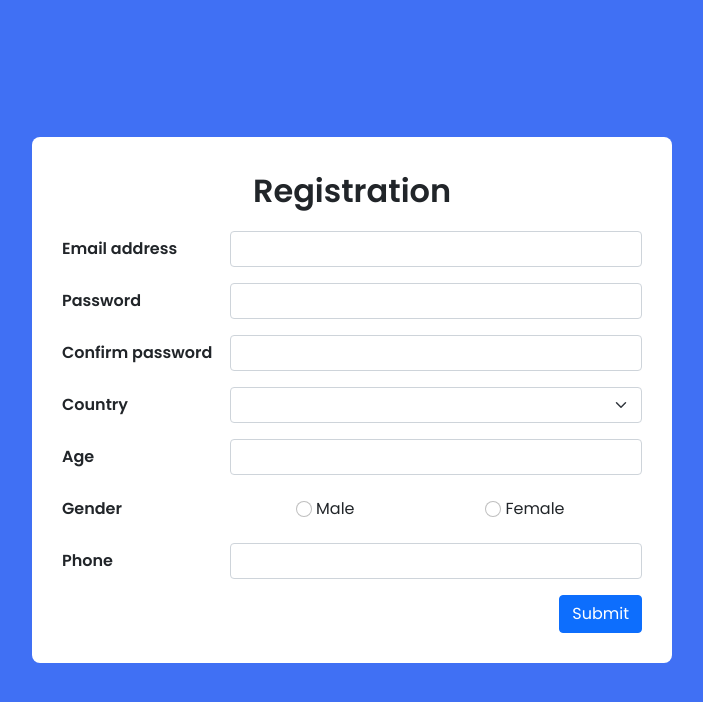
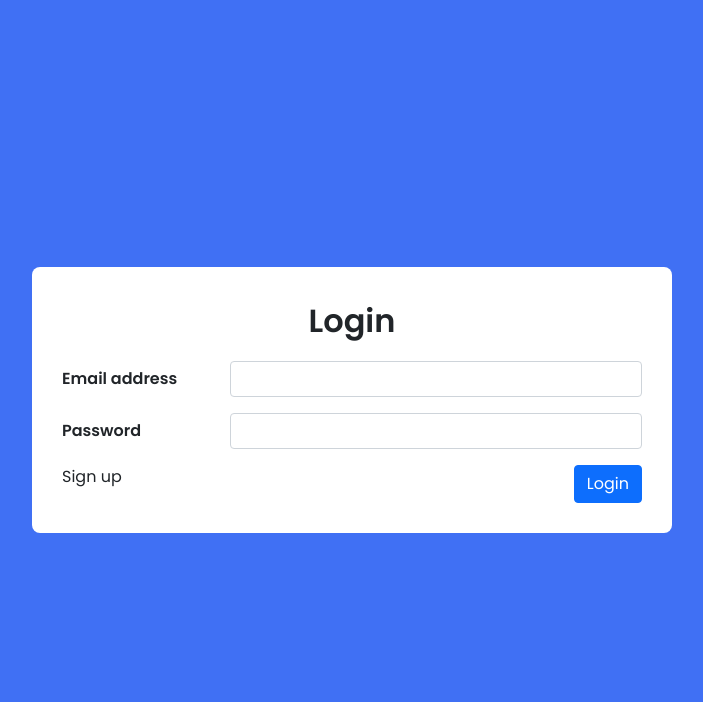
Before and after one commit to LuytBui/Module5_Lesson6_Task_Register-And-Login, an Angular app: page / in a window 1280 px wide. Shown: the top 702 px of the page, without its empty margins (288-991 px from the left). Built offline with nearby package versions, Linux system fonts and the light colour scheme.

Commit message:
tinh nang login fake

```diff
--- a/src/app/app.component.html
+++ b/src/app/app.component.html
@@ -1,2 +1,3 @@
 <!--<app-register-and-login></app-register-and-login>-->
-<app-register></app-register>
+<!--<app-register></app-register>-->
+<app-login></app-login>
--- a/src/app/register-and-login/login/login.component.css
+++ b/src/app/register-and-login/login/login.component.css
@@ -0,0 +1,86 @@
+/* ===== Google Font Import - Poformsins ===== */
+@import url('https://fonts.googleapis.com/css2?family=Poppins:wght@300;400;500;600;700&display=swap');
+
+* {
+  margin: 0;
+  padding: 0;
+  box-sizing: border-box;
+  font-family: 'Poppins', sans-serif;
+}
+
+.tittle {
+  font-size: 32px;
+  font-weight: 600;
+}
+
+.container-full-screen {
+  height: 100vh;
+  display: flex;
+  align-items: center;
+  justify-content: center;
+  background-color: #4070f4;
+}
+
+.container-form {
+  width: 50%;
+  max-width: 648px;
+  border-radius: 8px;
+  padding: 30px;
+  background-color: #fff;
+}
+
+.form-row {
+  display: flex;
+  gap: 12px;
+  justify-content: space-between;
+  align-items: center;
+}
+
+.form-row .form-label {
+  font-weight: 600;
+  height: 50%;
+  width: 38%;
+}
+
+.radio-group {
+  display: flex;
+  align-items: center;
+  gap: 4px;
+}
+
+.radio-group div {
+  height: 50%;
+}
+
+.form-row > * {
+  margin: auto;
+  height: 36px;
+  /*border: 1px solid black;*/
+}
+
+.form-row input, .form-row select {
+  padding-inline-start: 8px;
+}
+
+.flex-end {
+  display: flex;
+  justify-content: flex-end;
+}
+
+button[type='submit'] {
+  padding: 6px 12px;
+  margin-left: auto;
+  margin-right: 0;
+}
+
+.form-check-inline {
+  display: flex;
+  justify-content: space-around;
+  width: 90%;
+}
+
+.error-message p {
+  width: 100%;
+  color: red;
+  margin: 0.75rem 180px;
+}
--- a/src/app/register-and-login/login/login.component.html
+++ b/src/app/register-and-login/login/login.component.html
@@ -1 +1,36 @@
-<p>login works!</p>
+<div class="container-full-screen">
+  <div class="container-form">
+    <form [formGroup]="registerForm" (ngSubmit)="submitForm()">
+      <div class="mb-3 d-flex justify-content-center">
+        <span class="tittle">Login</span>
+      </div>
+      <div class="mb-3">
+        <div class="form-row">
+          <label for="input-email" class="form-label">Email address</label>
+          <input type="email" class="form-control" id="input-email" formControlName="email" (focus)="inputEmailOnFocus()">
+        </div>
+        <div class="error-message"
+             [hidden]="!emailNotExist"
+        >
+          <p>This email does not belong to any account</p>
+        </div>
+      </div>
+      <div class="mb-3">
+        <div class="form-row">
+          <label for="input-password" class="form-label">Password</label>
+          <input type="password" class="form-control" id="input-password" formControlName="password">
+        </div>
+        <div class="error-message"
+             [hidden]="!wrongPassword || emailNotExist"
+        >
+          <p>Wrong password!</p>
+        </div>
+      </div>
+
+      <div class="d-flex justify-content-around">
+        <a>Sign up</a>
+        <button type="submit" class="btn btn-primary">Login</button>
+      </div>
+    </form>
+  </div>
+</div>
--- a/src/app/register-and-login/login/login.component.ts
+++ b/src/app/register-and-login/login/login.component.ts
@@ -1,4 +1,6 @@
-import { Component, OnInit } from '@angular/core';
+import {Component, OnInit} from '@angular/core';
+import {FormControl, FormGroup, Validators} from '@angular/forms';
+import {CustomValidatorService} from '../../service/custom-validator.service';
 
 @Component({
   selector: 'app-login',
@@ -7,9 +9,53 @@ import { Component, OnInit } from '@angular/core';
 })
 export class LoginComponent implements OnInit {
 
-  constructor() { }
+  registerForm = new FormGroup({
+      email: new FormControl('', [this.customValidator.validEmailFn()]),
+      password: new FormControl('', [this.customValidator.validatePasswordStrengthFn()]),
+      confirmPassword: new FormControl('', []),
+      country: new FormControl('', []),
+      age: new FormControl('', [Validators.min(18), Validators.max(130)]),
+      gender: new FormControl('', []),
+      phone: new FormControl('', [this.customValidator.validatePhoneFn()]),
+    }
+  );
+
+  emailNotExist = false;
+  wrongPassword = false;
+
+  constructor(private customValidator: CustomValidatorService) {
+  }
 
   ngOnInit() {
   }
 
+  submitForm() {
+    console.log(this.registerForm.value);
+    console.log(this.registerForm);
+    this.fakeCallApi();
+  }
+
+  fakeCallApi() {
+    this.emailControl.value !== 'luyt@gmail.com' ?
+      this.emailNotExist = true : this.emailNotExist = false;
+    this.passwordControl.value !== 'abc123' ?
+      this.wrongPassword = true : this.wrongPassword = false;
+    if (!this.emailNotExist && !this.wrongPassword) {
+      alert('Login success');
+    }
+  }
+
+  inputEmailOnFocus(){
+    this.emailNotExist = false;
+    this.wrongPassword = false;
+  }
+
+  get emailControl() {
+    return this.registerForm.get('email');
+  }
+
+  get passwordControl() {
+    return this.registerForm.get('password');
+  }
+
 }
```
Also changed, not shown: src/app/app.module.ts (indentation only).
